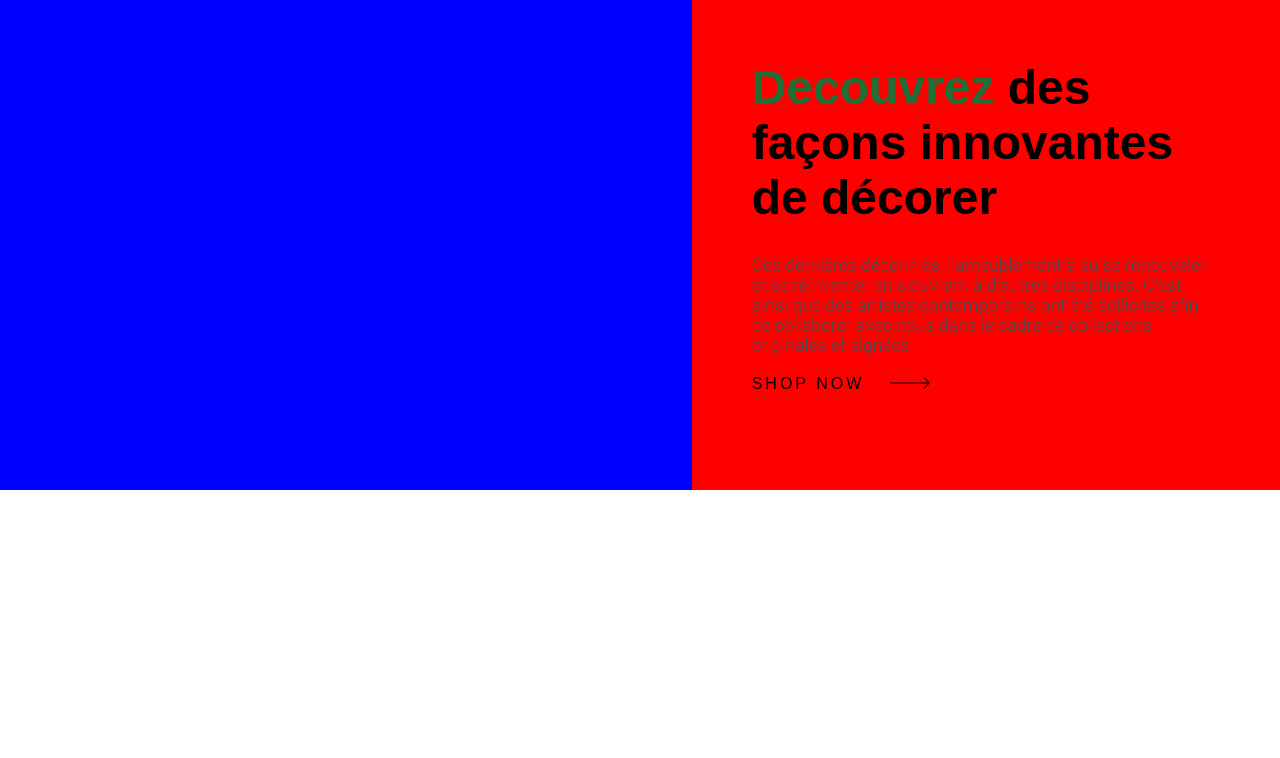
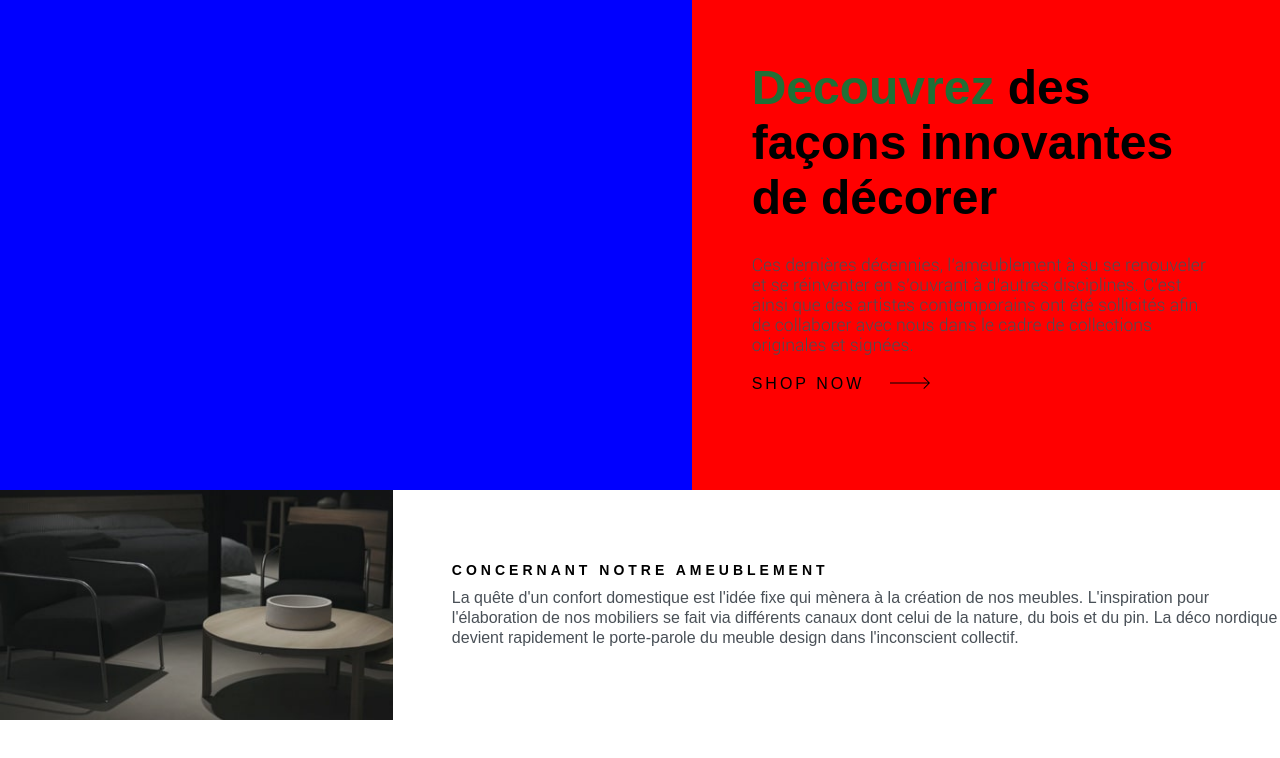
Before and after one commit to mathieuelisa/Room-react-app, a React (Create React App) app: page / in a window 1280 px wide. Shown: the top 758 px of the page. Built offline with nearby package versions, Linux system fonts and the light colour scheme.

Commit message:
Adding secondContainer HomePage

```diff
--- /dev/null
+++ b/src/Components/HomePage/SecondContainer/index.js
@@ -0,0 +1,22 @@
+import "./styles.scss";
+
+function SecondContainer() {
+  return (
+    <div className="home__second-container">
+      <div className="home__second-container--left"></div>
+
+      <div className="home__second-container--right">
+        <h1 className="home--title">CONCERNANT NOTRE AMEUBLEMENT</h1>
+        <p className="home--text">
+          La quête d'un confort domestique est l'idée fixe qui mènera à la
+          création de nos meubles. L'inspiration pour l'élaboration de nos
+          mobiliers se fait via différents canaux dont celui de la nature, du
+          bois et du pin. La déco nordique devient rapidement le porte-parole du
+          meuble design dans l'inconscient collectif.
+        </p>
+      </div>
+    </div>
+  );
+}
+
+export default SecondContainer;
--- /dev/null
+++ b/src/Components/HomePage/SecondContainer/styles.scss
@@ -0,0 +1,33 @@
+.home__second-container {
+  display: flex;
+  width: 100%;
+  height: 230px;
+
+  &--left {
+    background-image: url("../../../Assets/Img/homepage/image-about-dark.jpg");
+    background-size: cover;
+    background-position: center;
+    background-repeat: no-repeat;
+    width: 80%;
+    height: 230px;
+  }
+
+  &--right {
+    display: flex;
+    flex-direction: column;
+    justify-content: center;
+    padding-left: 59px;
+  }
+}
+
+.home--title {
+  font-size: 14px;
+  margin-bottom: 10px;
+  letter-spacing: 4px;
+}
+
+.home--text {
+  font-size: 1em;
+  color: #495057;
+  line-height: 20px;
+}
--- a/src/Components/HomePage/index.js
+++ b/src/Components/HomePage/index.js
@@ -1,7 +1,13 @@
 import MainContainer from "./MainContainer";
+import SecondContainer from "./SecondContainer";
 
 function HomePage() {
-  return <MainContainer />;
+  return (
+    <div>
+      <MainContainer />
+      <SecondContainer />
+    </div>
+  );
 }
 
 export default HomePage;
```
Also changed, not shown: src/Assets/Img/homepage/image-about-dark.jpg (added).
